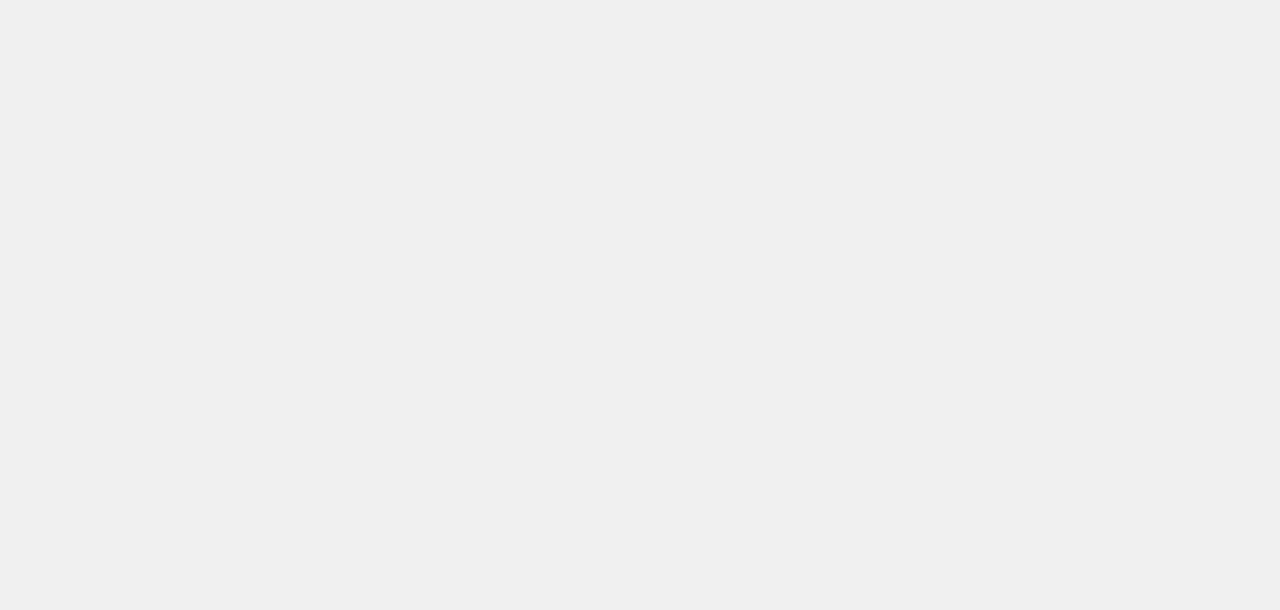
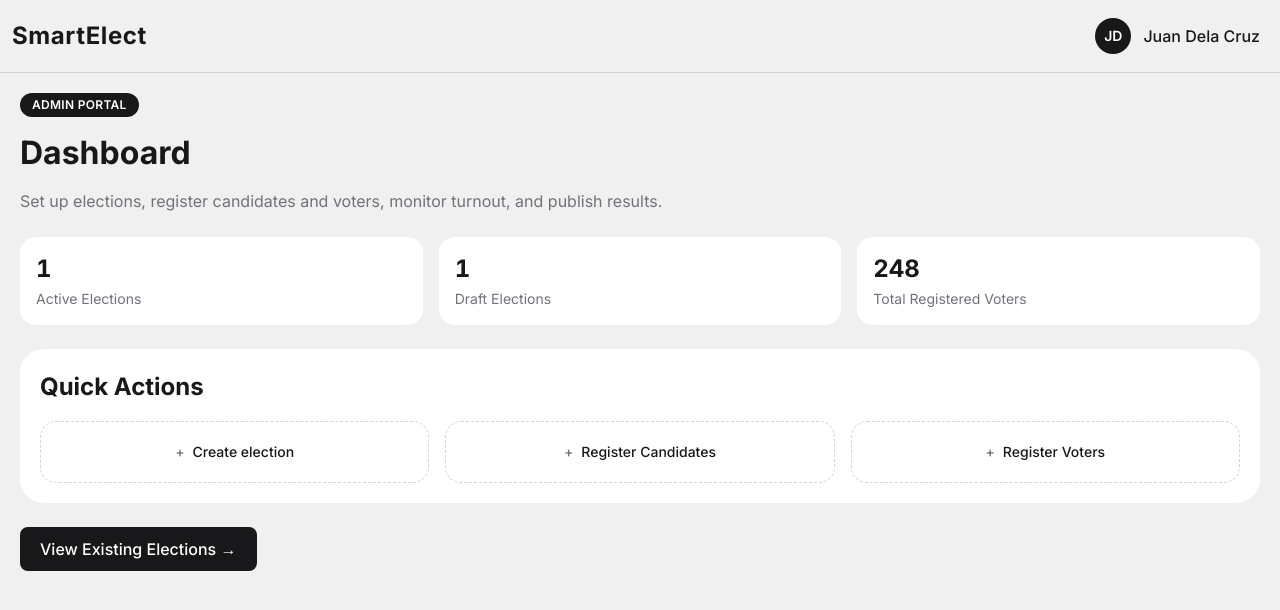
Before and after one commit to nikkanap/UP-Tacloban-Hackathon, a React (Vite) app in the folder frontend/: page /admin/dashboard in a window 1280 px wide. Before the commit this address had no page. Shown: the top 610 px of the page. Built offline with nearby package versions, Linux system fonts and the light colour scheme.

Commit message:
Add Admin Dashboard page and integrate into routing

```diff
--- a/frontend/src/App.jsx
+++ b/frontend/src/App.jsx
@@ -12,6 +12,7 @@ import { createContext, useState } from "react";
 import defaultCandidateImage from "./assets/images/candidates/default-candidate.png";
 import BallotConfirmationPage from "./pages/BallotConfirmationPage";
 import VerifyVotePage from "./pages/VerifyVotePage";
+import AdminDashboardPage from "./pages/admin/AdminDashboardPage";
 
 export const userContext = createContext();
 export const electionDataContext = createContext();
@@ -188,6 +189,9 @@ function App() {
           />
           <Route path="verify-vote" element={<VerifyVotePage />} />
         </Route>
+        <Route element={<DashboardLayout />}>
+          <Route path="/admin/dashboard" element={<AdminDashboardPage />} />
+        </Route>
       </Routes>
     </userContext.Provider>
   );
--- /dev/null
+++ b/frontend/src/pages/admin/AdminDashboardPage.jsx
@@ -0,0 +1,77 @@
+import { useNavigate } from "react-router-dom";
+
+function AdminDashboardPage() {
+  const navigate = useNavigate();
+
+  const stats = [
+    { label: "Active Elections", value: 1 },
+    {
+      label: "Draft Elections",
+      value: 1,
+    },
+    { label: "Total Registered Voters", value: 248 },
+  ];
+
+  const quickActions = [
+    { label: "Create election", path: "/admin/create-election" },
+    { label: "Register Candidates", path: "/admin/register-Candidates" },
+    { label: "Register Voters", path: "/admin/register-voters" },
+  ];
+
+  return (
+    <div className="flex flex-col gap-6 min-h-full">
+      <div className="flex flex-col gap-3">
+        <span className="inline-flex items-center gap-1.5 self-start text-xs font-semibold uppercase tracking-wide text-accent-foreground bg-accent px-3 py-1 rounded-full">
+          Admin Portal
+        </span>
+        <h1>Dashboard</h1>
+        <p className="text-muted max-w-2xl">
+          Set up elections, register candidates and voters, monitor turnout, and
+          publish results.
+        </p>
+      </div>
+
+      <div className="grid grid-cols-1 md:grid-cols-3 gap-4">
+        {stats.map(({ label, value }) => (
+          <div
+            key={label}
+            className="flex flex-col gap-1 bg-surface rounded-2xl p-4"
+          >
+            <span className="text-2xl font-bold text-foreground tabular-nums">
+              {value.toLocaleString()}
+            </span>
+            <span className="text-sm text-muted">{label}</span>
+          </div>
+        ))}
+      </div>
+
+      <div className="flex flex-col gap-4 bg-surface rounded-3xl p-5">
+        <h2>Quick Actions</h2>
+        <div className="grid grid-cols-1 md:grid-cols-3 gap-4">
+          {quickActions.map(({ label, path }) => (
+            <button
+              key={label}
+              type="button"
+              onClick={() => navigate(path)}
+              className="flex items-center justify-center gap-2 border border-dashed border-border rounded-2xl p-5 text-sm font-medium text-foreground transition hover:bg-background active:opacity-80"
+            >
+              <span className="text-muted">+</span>
+              {label}
+            </button>
+          ))}
+        </div>
+      </div>
+      <div className="flex justify">
+        <button
+          type="button"
+          onClick={() => navigate("/admin/elections")}
+          className="px-5 py-2.5 rounded-lg font-medium bg-accent text-accent-foreground transition hover:opacity-90 active:opacity-80"
+        >
+          View Existing Elections →
+        </button>
+      </div>
+    </div>
+  );
+}
+
+export default AdminDashboardPage;
```
